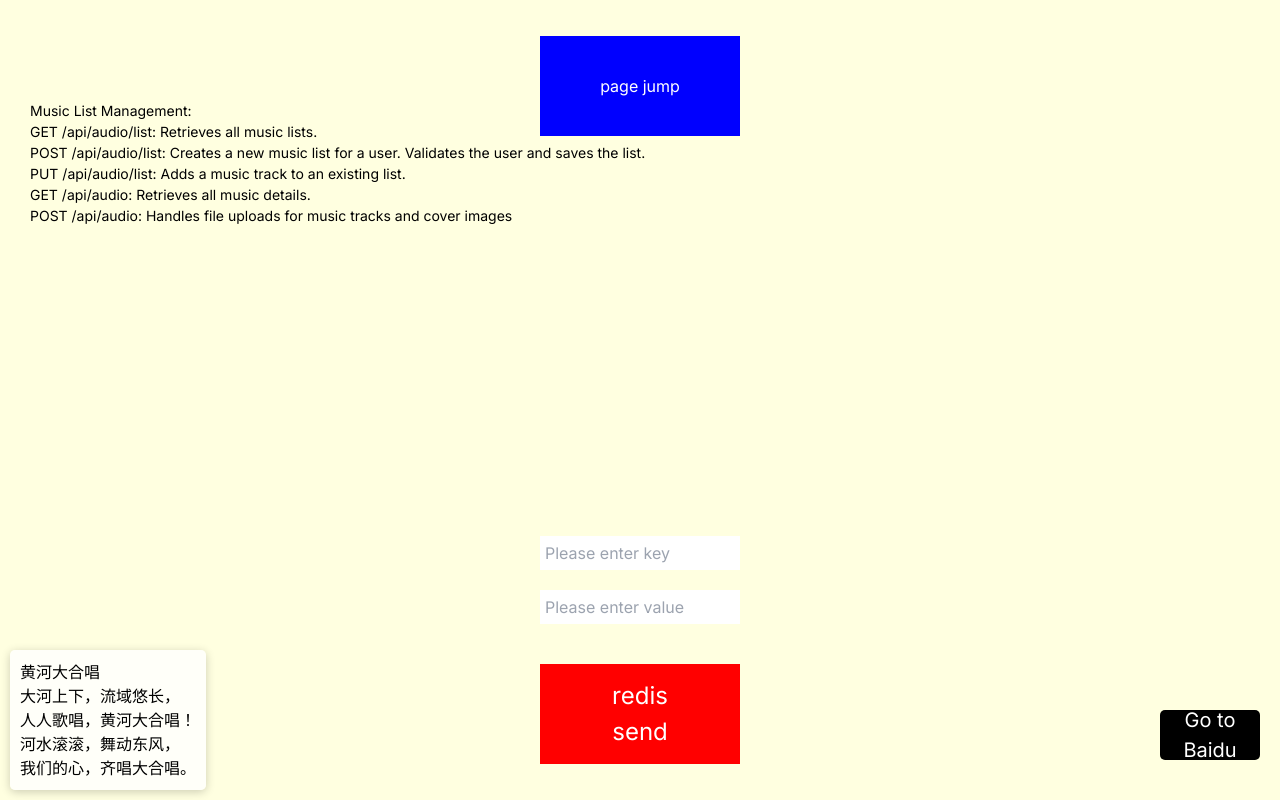
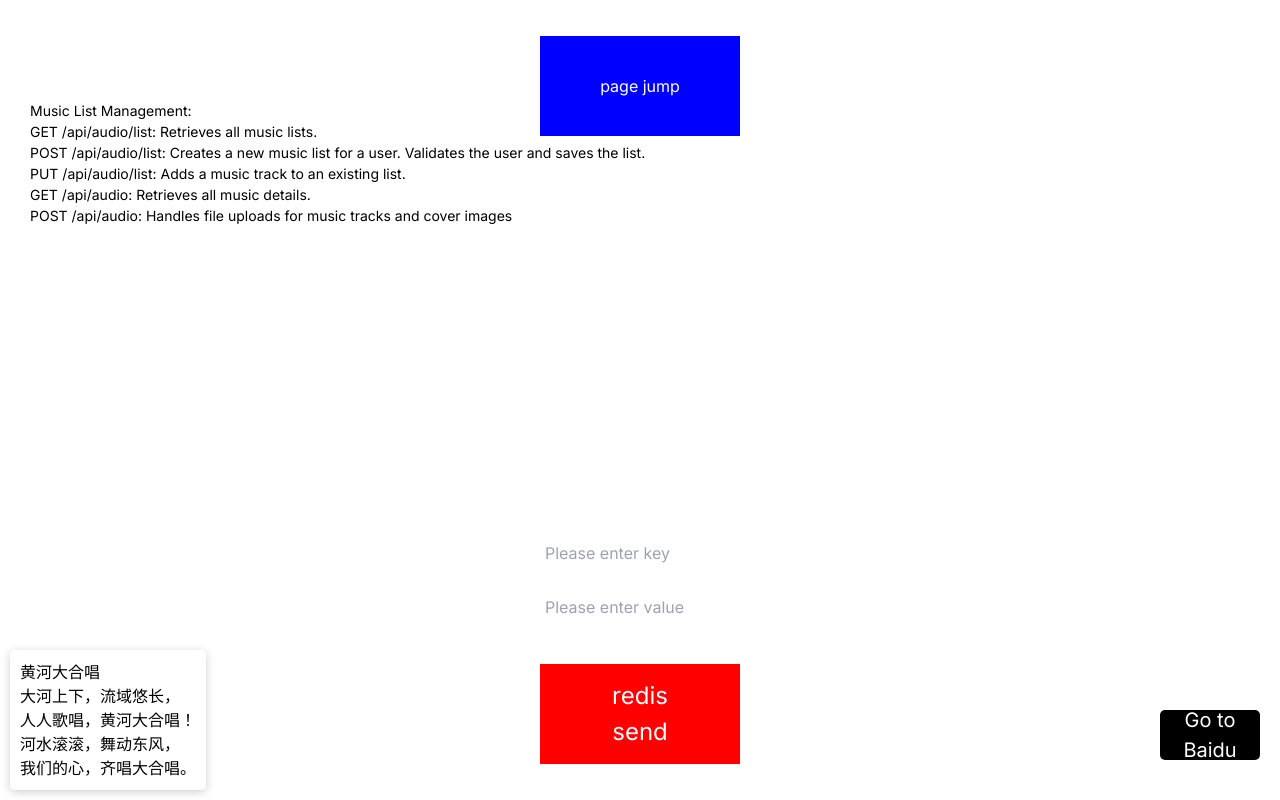
Before and after one commit to yishen-huang/NextJS-music, a Next.js app: page / in a window 1280 px wide. Built offline with nearby package versions, Linux system fonts and the light colour scheme.

Commit message:
feat: update homepage background color from light yellow to light red

```diff
--- a/app/globals.css
+++ b/app/globals.css
@@ -1,9 +1,10 @@
+
 @tailwind base;
 @tailwind components;
 @tailwind utilities;
 
 body {
-  background-color: lightyellow;
+  background-color: lightred;
 }
 
 button {
```
Also changed, not shown: 2 other files (tests, documents, lock files or other folders).
